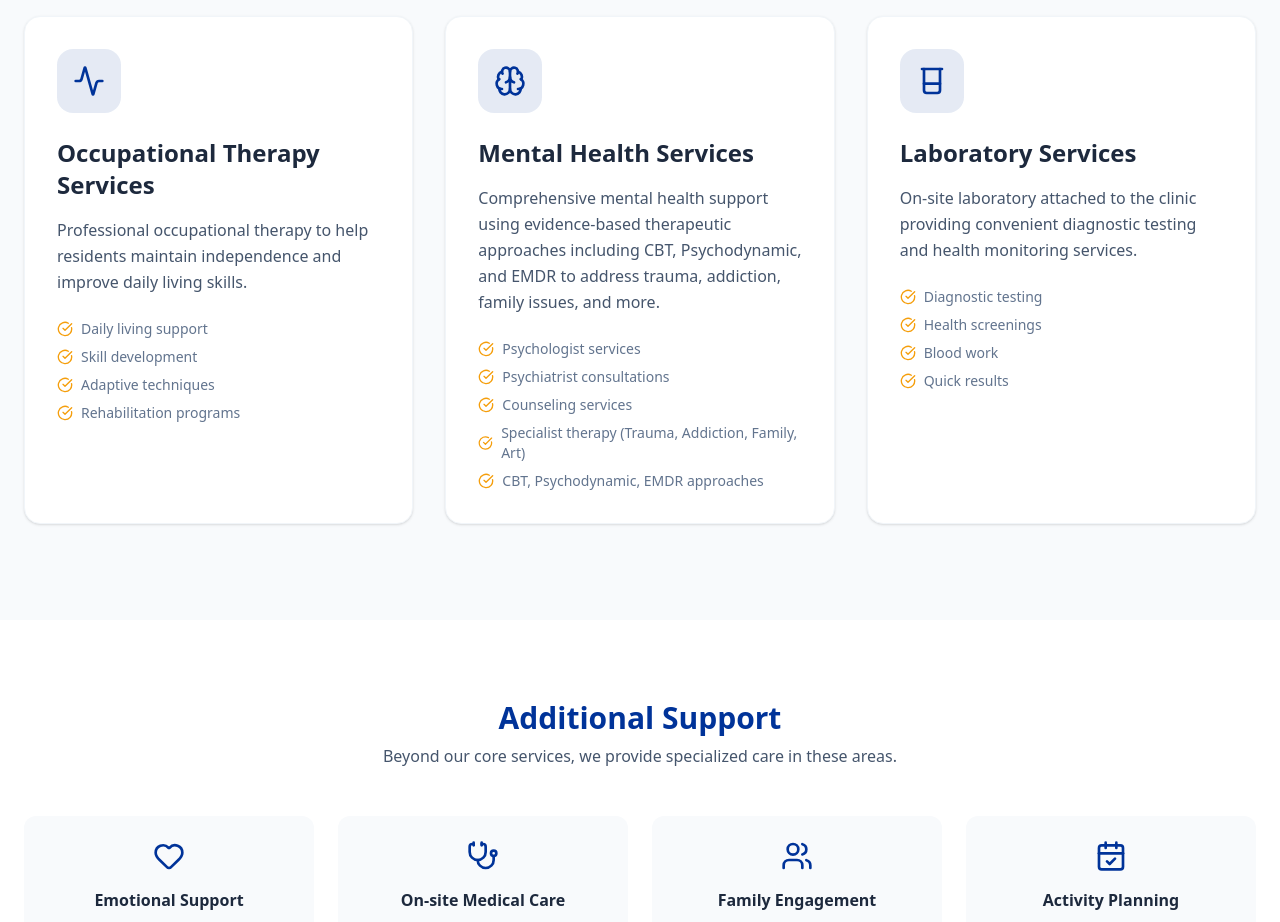
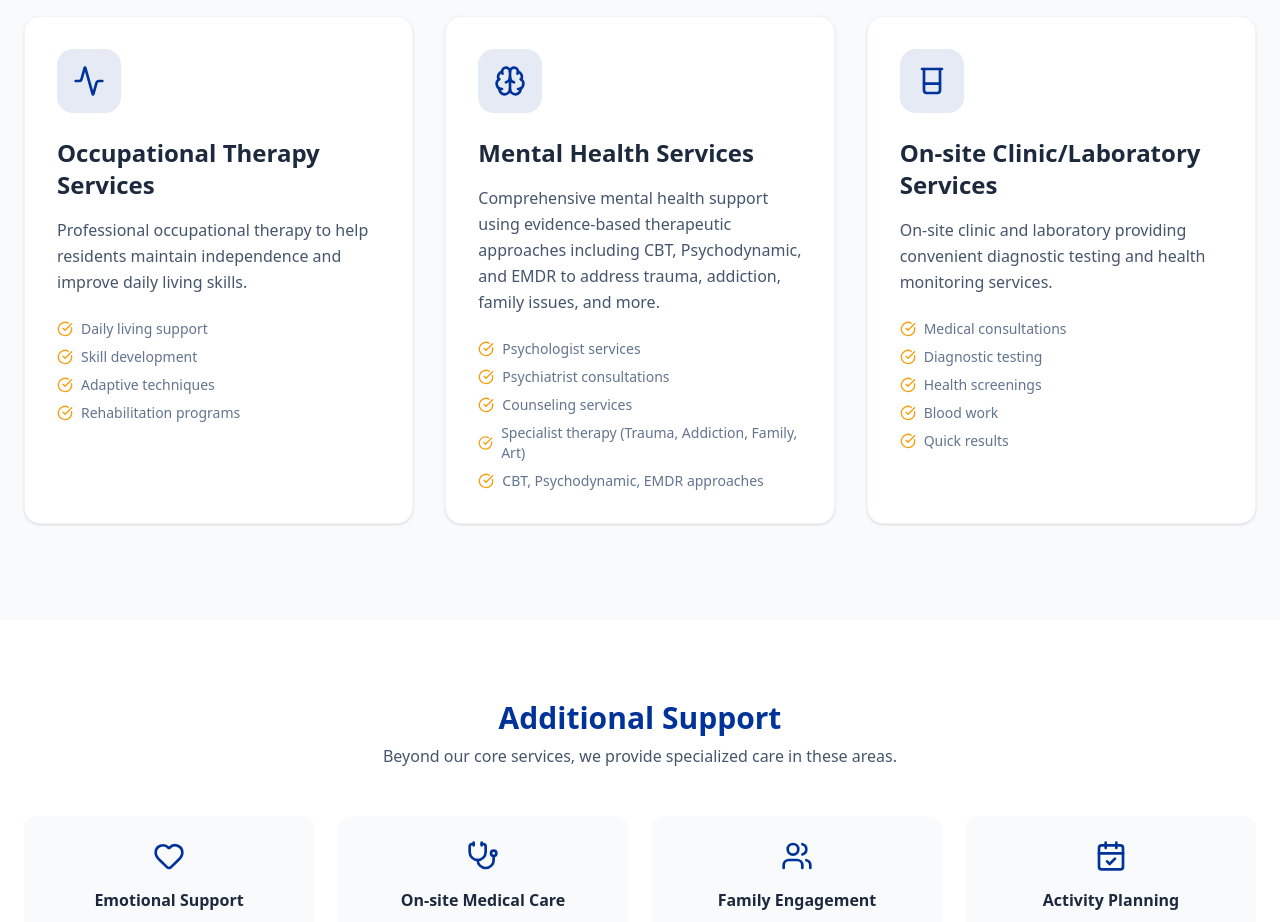
Before and after one commit to Chidi09/Clifton-ville-website, a React (Vite) app: page /services in a window 1280 px wide. Shown: the part 2100-3022 px from the top of the page. Built offline with nearby package versions, Linux system fonts and the light colour scheme.

Commit message:
Update Laboratory Services title to include On-site Clinic with slash
- Change 'Laboratory Services' to 'On-site Clinic/Laboratory Services'
- Update description to reflect both clinic and laboratory services
- Add 'Medical consultations' to features list

```diff
--- a/src/pages/Services.jsx
+++ b/src/pages/Services.jsx
@@ -73,9 +73,9 @@ const Services = () => {
     },
     {
       icon: Beaker,
-      title: "Laboratory Services",
-      desc: "On-site laboratory attached to the clinic providing convenient diagnostic testing and health monitoring services.",
-      features: ["Diagnostic testing", "Health screenings", "Blood work", "Quick results"]
+      title: "On-site Clinic/Laboratory Services",
+      desc: "On-site clinic and laboratory providing convenient diagnostic testing and health monitoring services.",
+      features: ["Medical consultations", "Diagnostic testing", "Health screenings", "Blood work", "Quick results"]
     },
   ];
 
```
